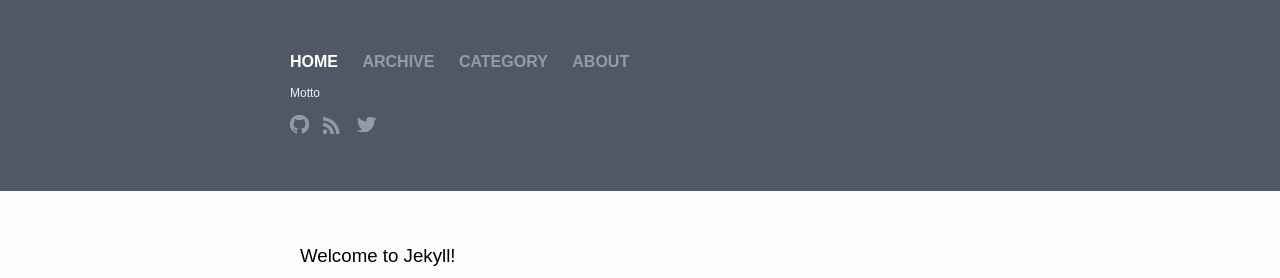
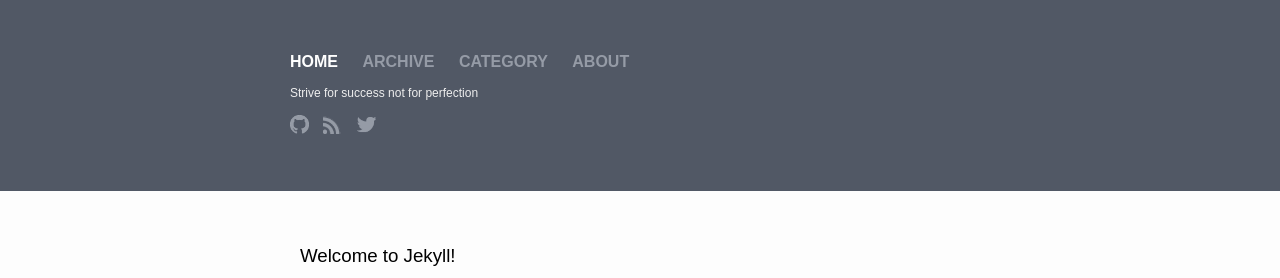
Before and after one commit to rochabr/rochabr.github.io, a Jekyll site: the page built from index.html, in a window 1280 px wide. Shown: the top 278 px of the page. Built offline with Jekyll 4.4.1, drawn with Linux system fonts in a browser that asks for light colours.

Commit message:
changing description and motto

```diff
--- a/_config.yml
+++ b/_config.yml
@@ -1,8 +1,8 @@
 # Site settings
 title: "Relearning"
-motto: "Motto"
+motto: "Strive for success not for perfection"
 email: fernandorsl@gmail.com
-description: "Description"
+description: "All thing mobile"
 baseurl: "" # the subpath of your site, e.g. /blog/
 url: "http://fernandorocha.io" # the base hostname & protocol for your site
 twitter_username: fernando_rochas
```
